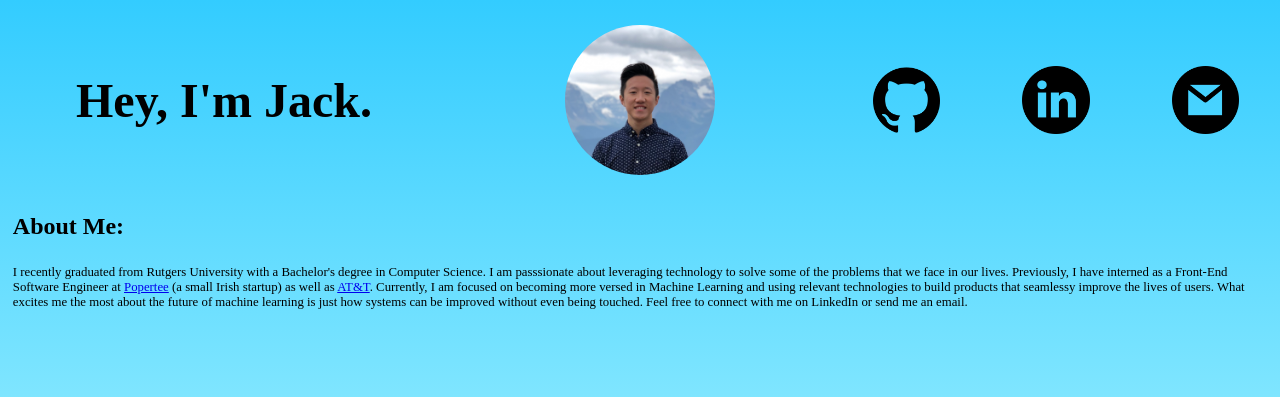
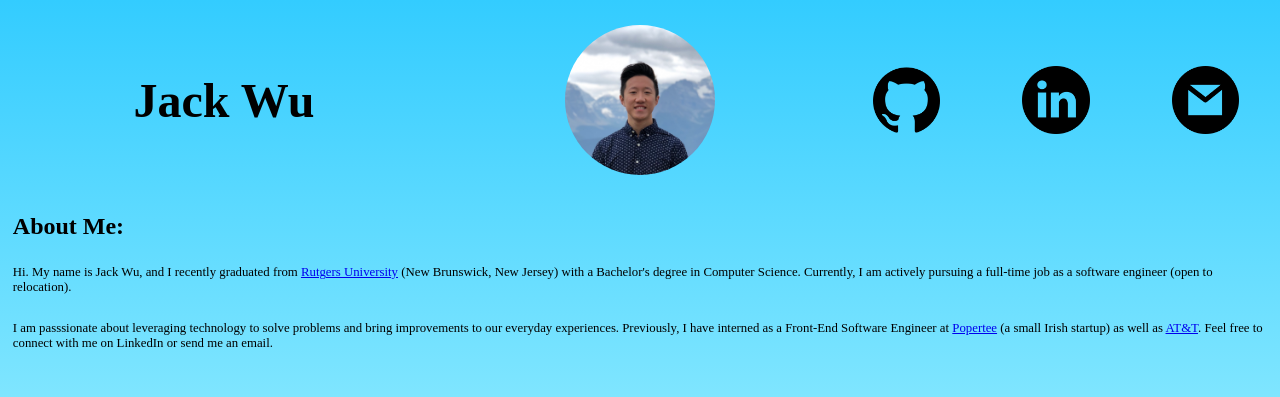
Before and after one commit to jackwu413/jackwu413.github.io, a plain HTML site: page index.html in a window 1280 px wide. Shown: the top 397 px of the page. Drawn offline with Linux system fonts and the light colour scheme.

Commit message:
updated bio

```diff
--- a/index.html
+++ b/index.html
@@ -8,7 +8,7 @@
 <body>
 	<div id="topContainer">
 		<div id="name">
-			<h1>Hey, I'm Jack.</h1>
+			<h1>Jack Wu</h1>
 		</div>
 		<div id="links">
 			<div class="imgContainer"><a href="https://github.com/jackwu413"><img class="imgLink" src="resources/images/github.png"></a></div>
@@ -25,7 +25,10 @@
 	</div>
 	<div id="introContainer">
 		<h1>About Me:</h1>
-		<p>I recently graduated from Rutgers University with a Bachelor's degree in Computer Science. I am passsionate about leveraging technology to solve some of the problems that we face in our lives. Previously, I have interned as a Front-End Software Engineer at <a href="http://popertee.ai">Popertee<a> (a small Irish startup) as well as <a href="https://www.att.com">AT&T<a>. Currently, I am focused on becoming more versed in Machine Learning and using relevant technologies to build products that seamlessy improve the lives of users. What excites me the most about the future of machine learning is just how systems can be improved without even being touched. Feel free to connect with me on LinkedIn or send me an email. </p>
+		<p>Hi. My name is Jack Wu, and I recently graduated from <a href="https://en.wikipedia.org/wiki/Rutgers_University">Rutgers University<a> (New Brunswick, New Jersey) with a Bachelor's degree in Computer Science. Currently, I am actively pursuing a full-time job as a software engineer (open to relocation). </p>
+			<p>
+				I am passsionate about leveraging technology to solve problems and bring improvements to our everyday experiences. Previously, I have interned as a Front-End Software Engineer at <a href="http://popertee.ai">Popertee<a> (a small Irish startup) as well as <a href="https://www.att.com">AT&T<a>. Feel free to connect with me on LinkedIn or send me an email.
+			</p>
 	</div>
 	<div id="projectContainer">
 		<h1>Some of My Projects:</h1>
```
